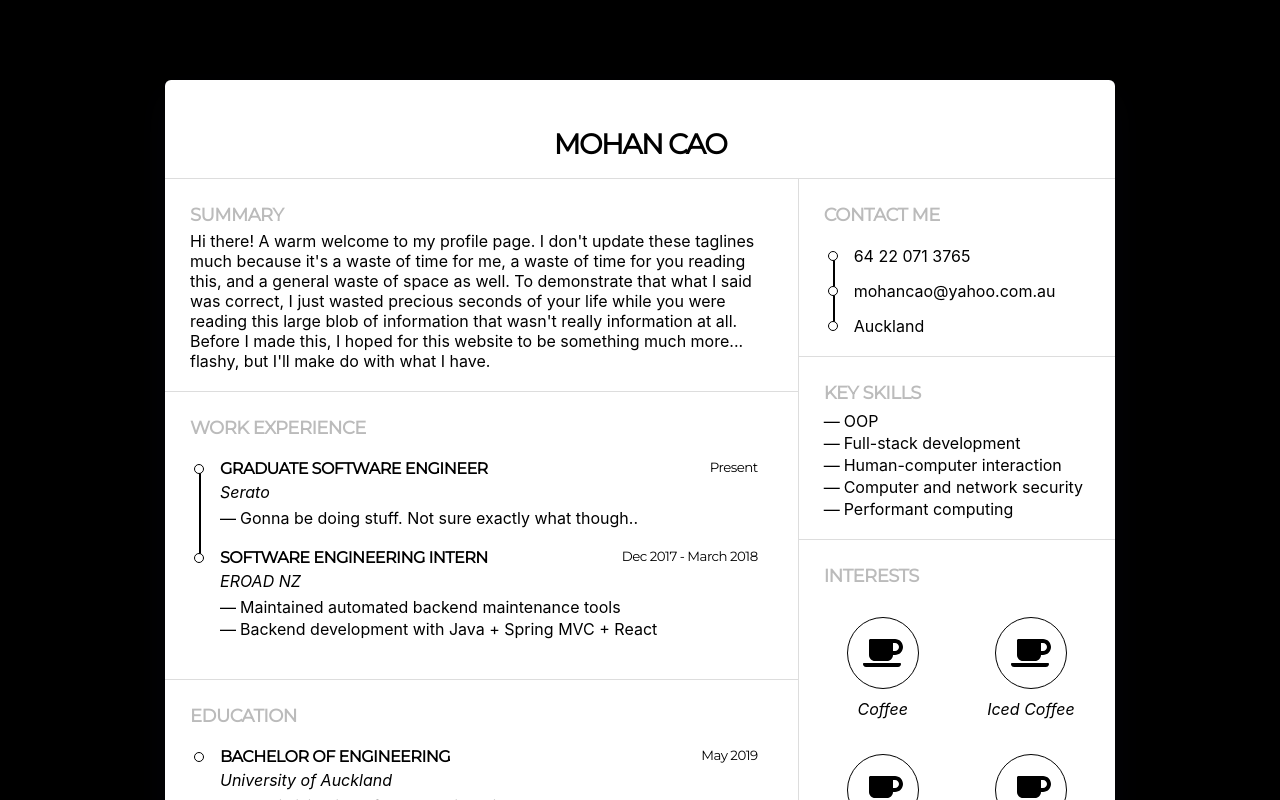
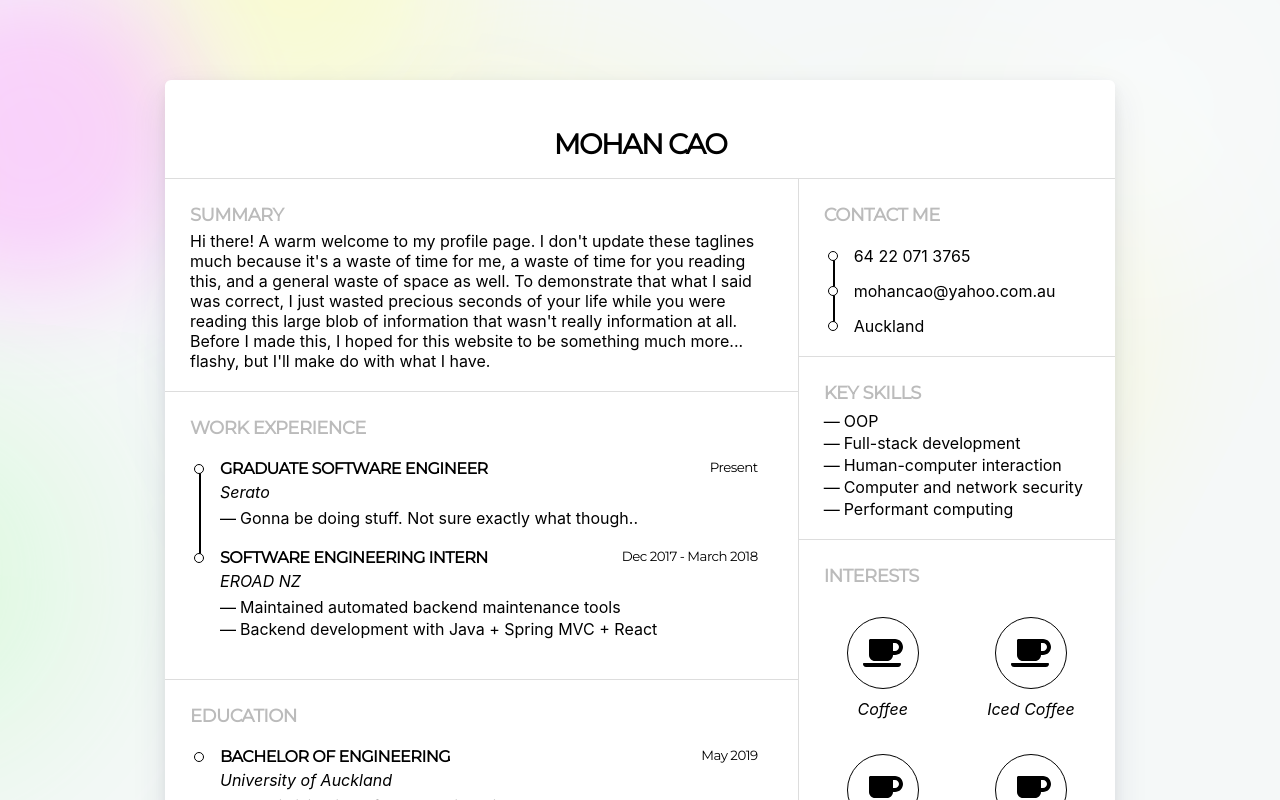
Before and after one commit to mohan-cao/mohan-cao.github.io, a React (Create React App) app: page / in a window 1280 px wide. Shown: the top 800 px of the page. Built offline with nearby package versions, Linux system fonts and the light colour scheme; no server answers.

Commit message:
Change background

```diff
--- a/src/App.css
+++ /dev/null
@@ -1,7 +0,0 @@
-.App {
-  height: 100vh;
-  background: black;
-  display: flex;
-  flex-direction: column;
-  align-items: center;
-}
--- a/src/App.js
+++ b/src/App.js
@@ -1,13 +1,16 @@
 import React, { Component } from 'react';
 import Container from './Container';
 import Resume from './Resume';
-import './App.css';
+import './App.scss';
+
+const numBokehDots = 20
 
 class App extends Component {
   render() {
     return (
       <div className="App">
-        <div style={{ zIndex: 0, position: 'fixed', top: 0, left: 0, right: 0, bottom: 0, backgroundColor: 'black' }} />
+        { [...new Array(numBokehDots).keys()].map(x => <span key={x} className="bokeh-dot" />)}
+        {/* <div style={{ zIndex: 0, position: 'fixed', top: 0, left: 0, right: 0, bottom: 0, backgroundColor: 'black' }} /> */}
         <Container style={{ zIndex: 1 }}><Resume /></Container>
       </div>
     );
--- /dev/null
+++ b/src/App.scss
@@ -0,0 +1,54 @@
+.App {
+  height: 100%;
+  background: #f5f8f8;
+  display: flex;
+  position: relative;
+  flex-direction: column;
+  align-items: center;
+  overflow: hidden;
+  $particleSize: 20em;
+  $animationDuration: 6s;
+  $amount: 20;
+  $opacity: 0.4;
+  span.bokeh-dot {
+    width: $particleSize;
+    height: $particleSize;
+    border-radius: $particleSize;
+    backface-visibility: hidden;
+    position: absolute;
+    animation-name: move;
+    animation-duration: $animationDuration;
+    animation-timing-function: linear;
+    animation-iteration-count: infinite;
+    $colors: (
+      #f99,
+      #ff9,
+      #f9f,
+      #999,
+      #99f,
+      #9f9,
+      #9ff,
+      #fff
+    );
+    @for $i from 1 through $amount {
+      &:nth-child(#{$i}) {
+        color: nth($colors, random(length($colors)));
+        top: random(100) * 1%;
+        left: random(100) * 1%;
+        opacity: $opacity;
+        animation-duration: (random($animationDuration * 10) / 10) * 1s + 10s;
+        animation-delay: random(($animationDuration + 10s) * 10) / 10 * -1s;
+        transform-origin: (random(50) - 25) * 1vw (random(50) - 25) * 1vh;
+        $blurRadius: (random() + 0.5) * $particleSize * 0.5;
+        $x: if(random() > 0.5, -1, 1);
+        box-shadow: ($particleSize * 2 * $x) 0 $blurRadius currentColor;
+      }
+    }
+  }
+
+  @keyframes move {
+    100% {
+      transform: translate3d(0, 0, 1px) rotate(360deg);
+    }
+  }
+}
```
